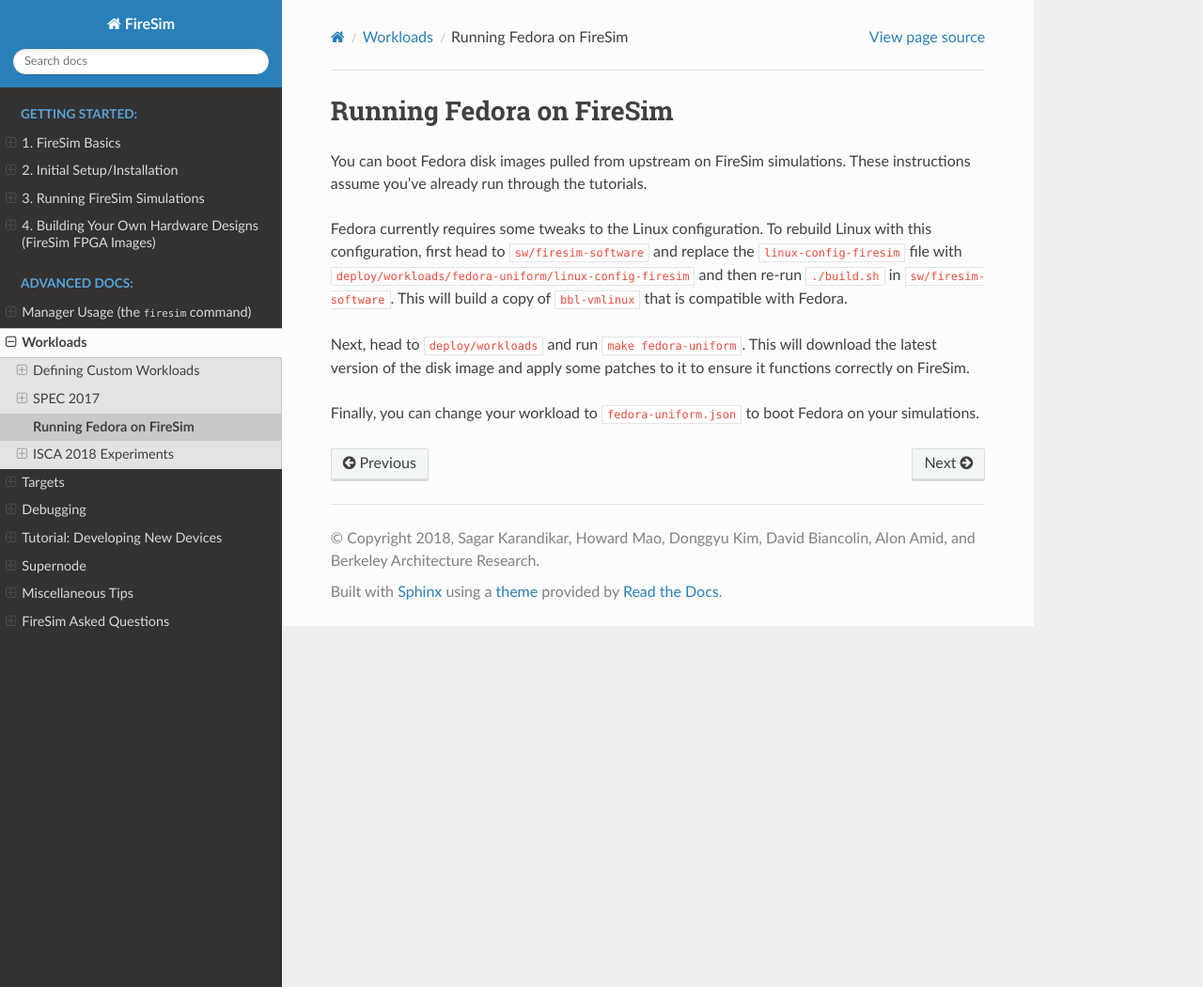
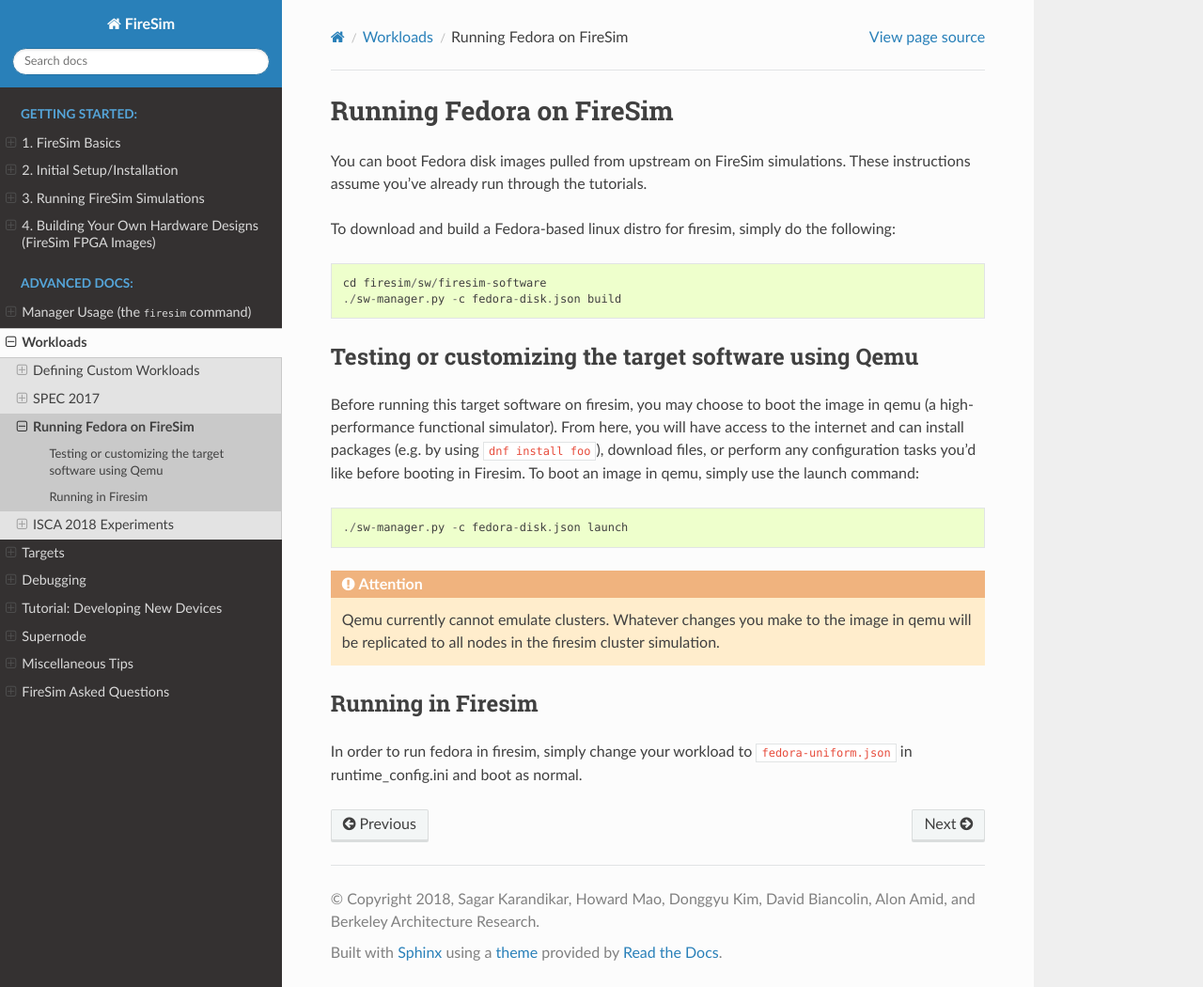
Before and after one commit to firesim/firesim, a Sphinx documentation site: the page built from docs/Advanced-Usage/Workloads/Booting-Fedora.rst, in a window 1280 px wide and 1050 px high. Shown: the whole window at 94% size. Built offline with Sphinx 7.4.7 and the Read the Docs theme 2.0.0, drawn with Linux system fonts in a browser that asks for light colours.

Commit message:
Update docs to reflect new build command, but don't change too much

```diff
--- a/docs/Advanced-Usage/Workloads/Booting-Fedora.rst
+++ b/docs/Advanced-Usage/Workloads/Booting-Fedora.rst
@@ -4,15 +4,33 @@
 You can boot Fedora disk images pulled from upstream on FireSim simulations.
 These instructions assume you've already run through the tutorials.
 
-Fedora currently requires some tweaks to the Linux configuration. To rebuild
-Linux with this configuration, first head to ``sw/firesim-software`` and
-replace the ``linux-config-firesim`` file with ``deploy/workloads/fedora-uniform/linux-config-firesim``
-and then re-run ``./build.sh`` in ``sw/firesim-software``. This will build a copy
-of ``bbl-vmlinux`` that is compatible with Fedora.
+To download and build a Fedora-based linux distro for firesim, simply do the following:
 
-Next, head to
-``deploy/workloads`` and run ``make fedora-uniform``. This will download the
-latest version of the disk image and apply some patches to it to ensure it
-functions correctly on FireSim.
+::
 
-Finally, you can change your workload to ``fedora-uniform.json`` to boot Fedora on your simulations.
+    cd firesim/sw/firesim-software
+    ./sw-manager.py -c fedora-disk.json build
+
+Testing or customizing the target software using Qemu
+-----------------------------------------------------
+Before running this target software on firesim, you may choose to boot the
+image in qemu (a high-performance functional simulator). From here, you will
+have access to the internet and can install packages (e.g. by using ``dnf
+install foo``), download files, or perform any configuration tasks you'd like
+before booting in Firesim. To boot an image in qemu, simply use the launch
+command:
+
+::
+
+    ./sw-manager.py -c fedora-disk.json launch
+
+.. attention::
+
+  Qemu currently cannot emulate clusters. Whatever changes you make to the
+  image in qemu will be replicated to all nodes in the firesim cluster
+  simulation.
+
+Running in Firesim
+------------------
+In order to run fedora in firesim, simply change your workload to
+``fedora-uniform.json`` in runtime_config.ini and boot as normal.
--- a/docs/Advanced-Usage/Workloads/ISCA-2018-Experiments.rst
+++ b/docs/Advanced-Usage/Workloads/ISCA-2018-Experiments.rst
@@ -35,7 +35,7 @@
 
 We include scripts to automatically build all of the benchmark rootfs images
 that will be used below. To build them, make sure you have already run
-``./build.sh`` in ``firesim/sw/firesim-software``, then run:
+``./sw-manager.py -c br-disk.json build`` in ``firesim/sw/firesim-software``, then run:
 
 .. code-block:: bash
 
--- a/docs/Advanced-Usage/Workloads/SPEC-2017.rst
+++ b/docs/Advanced-Usage/Workloads/SPEC-2017.rst
@@ -14,7 +14,7 @@
 Some notes:
 
 -  Benchmarks use reference inputs. ``train`` or ``test`` inputs can be used by changing the Speckle invocation in the Makefile.
--  You may need to increase the size of the RootFS in buildroot in ``firesim/sw/firesim-software``.
+-  You may need to increase the size of the RootFS in buildroot in ``firesim/sw/firesim-software/images``.
 -  No support for fp{rate, speed} benchmarks yet.
 
 .. attention::
--- a/docs/Running-Simulations-Tutorial/Running-a-Cluster-Simulation.rst
+++ b/docs/Running-Simulations-Tutorial/Running-a-Cluster-Simulation.rst
@@ -29,29 +29,44 @@
 skip to the next part (Setting up the manager configuration). If you haven't followed the single-node tutorial,
 continue with this section.
 
-In these instructions, we'll assume that you want to boot Linux on each of the
-nodes in your
-simulated cluster. To do so, we'll need to build our FireSim-compatible RISC-V
-Linux distro. You can do this like so:
+In these instructions, we'll assume that you want to boot the buildroot-based
+Linux distribution on each of the nodes in your simulated cluster. To do so,
+we'll need to build our FireSim-compatible RISC-V Linux distro. You can do
+this like so:
 
 ::
 
     cd firesim/sw/firesim-software
-    ./build.sh
+    ./sw-manager.py -c br-disk.json build
 
 This process will take about 10 to 15 minutes on a ``c4.4xlarge`` instance.
 Once this is completed, you'll have the following files:
 
--  ``firesim/sw/firesim-software/bbl-vmlinux[0-7]`` - a bootloader + Linux
+-  ``firesim/sw/firesim-software/images/br-disk-bin`` - a bootloader + Linux
    kernel image for the nodes we will simulate.
--  ``firesim/sw/firesim-software/rootfs[0-7].ext2`` - a disk image for
+-  ``firesim/sw/firesim-software/images/br-disk.img`` - a disk image for
    each the nodes we will simulate
 
-The fact that there are 8 of these is a relic from the days when we ran
-FireSim simulations by hand (they are all the same) -- in most cases, only
-``bbl-vmlinux0`` and ``rootfs0.ext2`` will used to form base images to either
-build more complicated workloads (see the :ref:`defining-custom-workloads`
-section) or to copy around for deploying.
+These files will be used to form base images to either build more complicated
+workloads (see the :ref:`defining-custom-workloads` section) or to copy around
+for deploying.
+
+Testing or customizing the target software using Qemu
+-----------------------------------------------------
+Before running this target software on firesim, you may choose to boot the
+image in qemu (a high-performance functional simulator). From here, you can
+perform any configuration tasks you'd like before booting in Firesim. To boot
+an image in qemu, simply use the launch command:
+
+::
+
+    ./sw-manager.py -c br-disk.json launch
+
+.. attention::
+
+  Qemu currently cannot emulate clusters. Whatever changes you make to the
+  image in qemu will be replicated to all nodes in the firesim cluster
+  simulation.
 
 Setting up the manager configuration
 -------------------------------------
@@ -83,9 +98,10 @@
 :ref:`manager-configuration-files` section. Otherwise, don't change them.
 
 As in the single-node tutorial, we will leave the last section (``[workload]``)
-unchanged here, since we do want to run Linux on our simulated system. The
-``terminateoncompletion`` feature is an advanced feature that you can learn
-more about in the :ref:`manager-configuration-files` section.
+unchanged here, since we do want to run the buildroot-based Linux on our
+simulated system. The ``terminateoncompletion`` feature is an advanced feature
+that you can learn more about in the :ref:`manager-configuration-files`
+section.
 
 As a final sanity check, your ``config_runtime.ini`` file should now look like this:
 
--- a/docs/Running-Simulations-Tutorial/Running-a-Single-Node-Simulation.rst
+++ b/docs/Running-Simulations-Tutorial/Running-a-Single-Node-Simulation.rst
@@ -16,26 +16,36 @@
 
 In these instructions, we'll assume that you want to boot Linux on your
 simulated node. To do so, we'll need to build our FireSim-compatible RISC-V
-Linux distro. You can do this like so:
+Linux distro. For this tutorial, we will use a simple buildroot-based
+distribution. You can do this like so:
 
 ::
 
     cd firesim/sw/firesim-software
-    ./build.sh
+    ./sw-manager.py -c br-disk.json build
 
 This process will take about 10 to 15 minutes on a ``c4.4xlarge`` instance.
 Once this is completed, you'll have the following files:
 
--  ``firesim/sw/firesim-software/bbl-vmlinux[0-7]`` - a bootloader + Linux
+-  ``firesim/sw/firesim-software/images/br-disk-bin`` - a bootloader + Linux
    kernel image for the nodes we will simulate.
--  ``firesim/sw/firesim-software/rootfs[0-7].ext2`` - a disk image for
+-  ``firesim/sw/firesim-software/images/br-disk.img`` - a disk image for
    each the nodes we will simulate
 
-The fact that there are 8 of these is a relic from the days when we ran
-FireSim simulations by hand (they are all the same) -- in most cases, only
-``bbl-vmlinux0`` and ``rootfs0.ext2`` will used to form base images to either
-build more complicated workloads (see the :ref:`defining-custom-workloads`
-section) or to copy around for deploying.
+These files will be used to form base images to either build more complicated
+workloads (see the :ref:`defining-custom-workloads` section) or to copy around
+for deploying.
+
+Testing or customizing the target software using Qemu
+-----------------------------------------------------
+Before running this target software on firesim, you may choose to boot the
+image in qemu (a high-performance functional simulator). From here, you can
+perform any configuration tasks you'd like before booting in Firesim. To boot
+an image in qemu, simply use the launch command:
+
+::
+
+    ./sw-manager.py -c br-disk.json launch
 
 Setting up the manager configuration
 -------------------------------------
@@ -108,7 +118,7 @@
 MB of L2 cache and 16 GB of DDR3, and **no** network interface card.
 
 We will leave the last section (``[workload]``) unchanged here, since we do
-want to run Linux on our simulated system. The ``terminateoncompletion``
+want to run the buildroot-based Linux on our simulated system. The ``terminateoncompletion``
 feature is an advanced feature that you can learn more about in the
 :ref:`manager-configuration-files` section.
 
```
Also changed, not shown: docs/Advanced-Usage/Workloads/Defining-Custom-Workloads.rst (+6 -6 lines).
